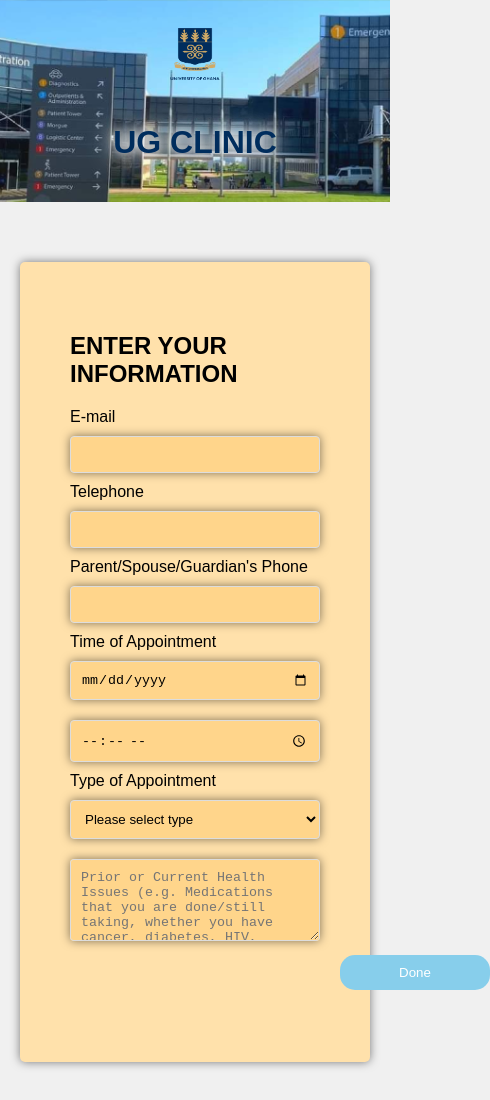
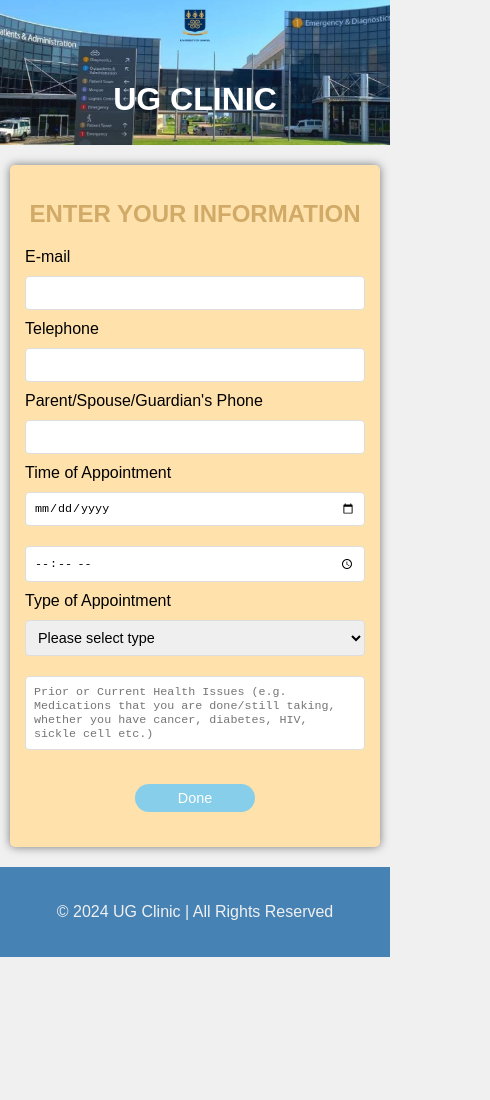
Before and after one commit to 10959884/ugclinic2, a plain HTML site: page book-appointment.html in a window 390 px wide. Shown: the top 1100 px of the page, 490 px wide, since content can reach past the window. After the commit the page ends 957 px from the top, so only its background shows below. Drawn offline with Linux system fonts and the light colour scheme.

Commit message:
Update book.css

```diff
--- a/book.css
+++ b/book.css
@@ -1,4 +1,4 @@
-/* shared-styles.css */
+/* Global styles */
 body {
     font-family: Arial, sans-serif;
     margin: 0;
@@ -6,6 +6,7 @@ body {
     background-color: #f0f0f0;
 }
 
+/* Header */
 .header {
     background-image: url('clinic-background.png');
     background-size: cover;
@@ -18,25 +19,27 @@ body {
 .logo {
     width: 100px;
     margin-bottom: 10px;
-
 }
 
+/* Container */
 .container {
     max-width: 800px;
     margin: 20px auto;
     padding: 20px;
-
     border-radius: 5px;
 }
 
+/* Form container */
 .form-container {
     background-color: #FFE1AB;
-    padding: 50px;
+    padding: 20px;
     border-radius: 5px;
-    margin-top: 20px;
-    box-shadow: 0 0 10px rgba(0,0,0,0.5);
-    height: 700px;
+    box-shadow: 0 0 10px rgba(0, 0, 0, 0.5);
+}
 
+h2 {
+    color: #D0AA66;
+    text-align: center;
 }
 
 input, select, textarea {
@@ -46,9 +49,10 @@ input, select, textarea {
     border: 1px solid #ddd;
     border-radius: 4px;
     box-sizing: border-box;
-    background-color: #FFD58B;
-    box-shadow: 0 0 10px rgba(0,0,0,0.5);
+}
 
+textarea {
+    resize: none;
 }
 
 button {
@@ -58,8 +62,8 @@ button {
     border: none;
     border-radius: 15px;
     cursor: pointer;
-
-    margin-left: 270px;
+    display: block;
+    margin: 20px auto;
     width: 150px;
 }
 
@@ -67,37 +71,67 @@ button:hover {
     background-color: #0056b3;
 }
 
-.notification {
-    background-color: #FFE1AB;
-    border: 1px solid #FFE1AB;
-    border-radius: 4px;
-    padding: 10px;
-    margin-bottom: 20px;
+/* Bottom bar */
+.bottom-bar {
+    background-color: #4682B4;
+    text-align: center;
+    padding: 20px 0;
+    color: #f0f0f0;
 }
 
-table {
-    width: 100%;
-    border-collapse: collapse;
+/* Responsive styles */
+@media (max-width: 768px) {
+    .container {
+        max-width: 90%;
+        margin: 15px auto;
+        padding: 15px;
     }
 
-th, td {
-    border: 1px solid #ddd;
-    padding: 8px;
-    text-align: left;
+    .header {
+        padding: 10px;
     }
 
-th {
-    background-color: #f2f2f2;
+    .logo {
+        width: 80px;
     }
 
+    .form-container {
+        padding: 15px;
+    }
 
-.bottom-bar{background-color: #4682B4;
-    text-align: center;
-    margin-top: 110px;
-    padding-bottom: 20px;
-    color: #f0f0f0;}
+    button {
+        width: 130px;
+        padding: 8px 15px;
+    }
+}
 
-    h1 {
-        color: #002D5D;
-        text-shadow: 0 0 10px white, 0 0 20px white, 0 0 30px white;
+@media (max-width: 480px) {
+    .container {
+        max-width: 100%;
+        margin: 10px auto;
+        padding: 10px;
     }
+
+    .header {
+        padding: 5px;
+    }
+
+    .logo {
+        width: 60px;
+    }
+
+    h2 {
+        font-size: 1.5em;
+    }
+
+    button {
+        width: 120px;
+        padding: 6px 10px;
+        font-size: 0.9em;
+    }
+
+    input, select, textarea {
+        padding: 8px;
+        font-size: 0.9em;
+    }
+}
```
Lines whose indentation alone changed are shown as unchanged.
